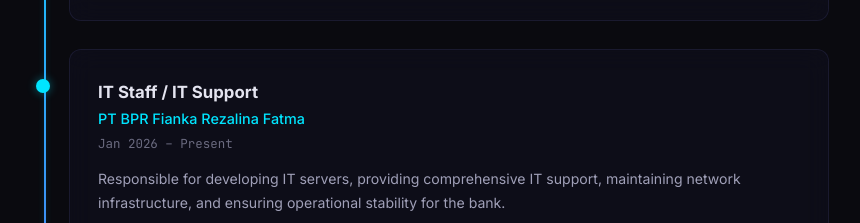
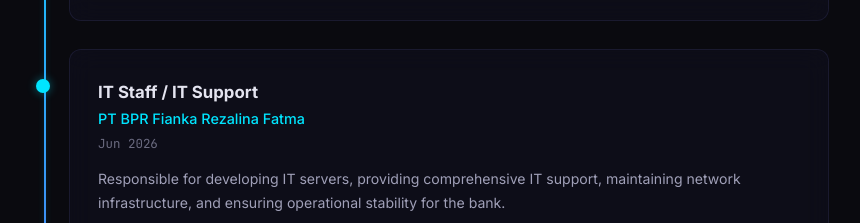
Before and after one commit to 4aDudDu/portopolio, a React (Vite) app: page / in a window 1280 px wide. Shown: the part 3140-3363 px from the top of the page, without its empty margins (211-1071 px from the left). Built offline with nearby package versions, Linux system fonts and the light colour scheme; no server answers.

Commit message:
Update profileData.js

```diff
--- a/src/data/profileData.js
+++ b/src/data/profileData.js
@@ -74,7 +74,7 @@
   {
     title: "IT Staff / IT Support",
     company: "PT BPR Fianka Rezalina Fatma",
-    period: "Jan 2026 – Present",
+    period: "Jun 2026",
     description: "Responsible for developing IT servers, providing comprehensive IT support, maintaining network infrastructure, and ensuring operational stability for the bank.",
     stack: ["Server Administration", "IT Support", "Networking", "Hardware Maintenance"],
     current: false,
```
